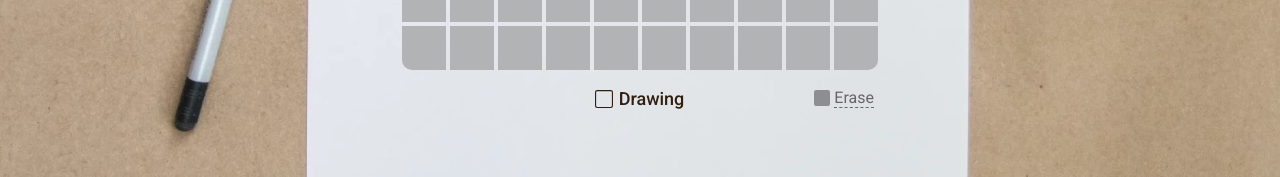
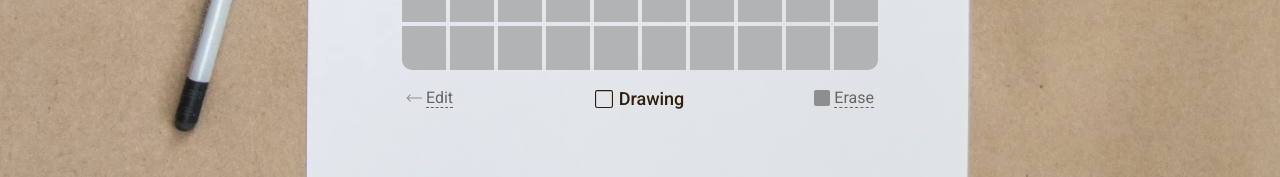
Before and after one commit to ua-dev-front/crossword-master, a React (Create React App) app in the folder frontend/: page / in a window 1280 px wide. Shown: the part 595-772 px from the top of the page. Built offline with nearby package versions, Linux system fonts and the light colour scheme.

Commit message:
Change `Tabs` animation logic
- move `TransitionContainer` to `Tabs`
- remove `hide` prop from `Tab`

```diff
--- a/frontend/src/components/App/index.tsx
+++ b/frontend/src/components/App/index.tsx
@@ -127,42 +127,25 @@ function App() {
   return (
     <Layout title='Crossword Generator & Solver'>
       <GridWrapper gridProps={getGridProps()} loaderLabel={getLoaderLabel()}>
-        <TransitionContainer
-          items={[
-            {
-              content: isDrawOrEraseMode && (
         <Tabs
           onEditClick={
-                    fetchAbortController
+            !isDrawOrEraseMode || fetchAbortController
               ? () => dispatch(editCrosswordAndAbortFetch())
               : undefined
           }
-                  selectedTab={getTabByModeAndIsSelected(mode, true)}
-                  secondaryTab={{
+          {...(isDrawOrEraseMode && {
+            selectedTab: getTabByModeAndIsSelected(mode, true),
+            secondaryTab: {
               ...getTabByModeAndIsSelected(
                 mode === Mode.Draw ? Mode.Erase : Mode.Draw,
                 false,
               ),
               onClick: () =>
                 dispatch(
-                        (mode === Mode.Draw
-                          ? switchToErasing
-                          : switchToDrawing)(),
+                  (mode === Mode.Draw ? switchToErasing : switchToDrawing)(),
                 ),
-                  }}
-                />
-              ),
-              hide: !isDrawOrEraseMode,
             },
-            {
-              content: (
-                <Tabs
-                  onEditClick={() => dispatch(editCrosswordAndAbortFetch())}
-                />
-              ),
-              hide: mode !== Mode.EnterQuestions,
-            },
-          ]}
+          })}
         />
       </GridWrapper>
       <TransitionContainer
--- a/frontend/src/components/Tab/index.tsx
+++ b/frontend/src/components/Tab/index.tsx
@@ -17,13 +17,8 @@ export default function Tab({
   isSelected,
   onClick,
   alternativeLabel, // used to make width of tab consistent
-  hide,
 }: Props) {
-  const classes = classnames(
-    'tab',
-    isSelected && 'tab_selected',
-    hide && 'tab_hidden',
-  );
+  const classes = classnames('tab', isSelected && 'tab_selected');
 
   return (
     <button
--- a/frontend/src/components/Tab/styles.scss
+++ b/frontend/src/components/Tab/styles.scss
@@ -15,10 +15,6 @@
   outline: none;
   border: 1px solid transparent;
   border-radius: 2px;
-
-  transition-duration: var(--transition-duration);
-  transition-timing-function: var(--transition-function);
-  transition-property: visibility, opacity;
 
   &__icon {
     display: flex;
@@ -94,14 +90,4 @@
       border-color: cl(selected);
     }
   }
-
-  &_hidden {
-    opacity: 0;
-    visibility: hidden;
-  }
-
-  &:not(&_hidden) {
-    opacity: 1;
-    visibility: visible;
-  }
 }
--- a/frontend/src/components/Tabs/index.tsx
+++ b/frontend/src/components/Tabs/index.tsx
@@ -1,5 +1,6 @@
 import React, { ReactNode } from 'react';
 import Tab from 'components/Tab';
+import TransitionContainer from 'components/TransitionContainer';
 import LeftArrow from 'icons/LeftArrow';
 import './styles.scss';
 
@@ -32,22 +33,31 @@ export default function Tabs({
         icon={<LeftArrow />}
         hide={!onEditClick}
       />
-      {[selectedTab, secondaryTab].map((tab, index) =>
-        tab ? (
+      {[selectedTab, secondaryTab].map((tab, index) => (
+        <TransitionContainer
+          key={index}
+          items={[
+            {
+              content: tab && (
                 <Tab
-            key={index}
                   label={tab.label}
                   isSelected={tab === selectedTab}
-            onClick={tab === secondaryTab ? secondaryTab.onClick : undefined}
+                  onClick={
+                    tab === secondaryTab ? secondaryTab.onClick : undefined
+                  }
                   icon={tab.icon}
                   alternativeLabel={tab.alternativeLabel}
-            hide={tab.hide}
                 />
-        ) : (
-          // Adds an empty div to keep correct tab positions
-          <div key={index} />
               ),
-      )}
+              hide: !tab || !!tab.hide,
+            },
+            {
+              content: <div />,
+              hide: !!tab,
+            },
+          ]}
+        />
+      ))}
     </div>
   );
 }
--- a/frontend/src/components/Tabs/styles.scss
+++ b/frontend/src/components/Tabs/styles.scss
@@ -4,6 +4,7 @@
     grid-template-columns: repeat(3, 1fr);
     justify-items: center;
     margin: 15px 0;
+    min-height: 27px;
 
     & > *:first-child {
         justify-self: left;
```
Lines whose indentation alone changed are shown as unchanged.
